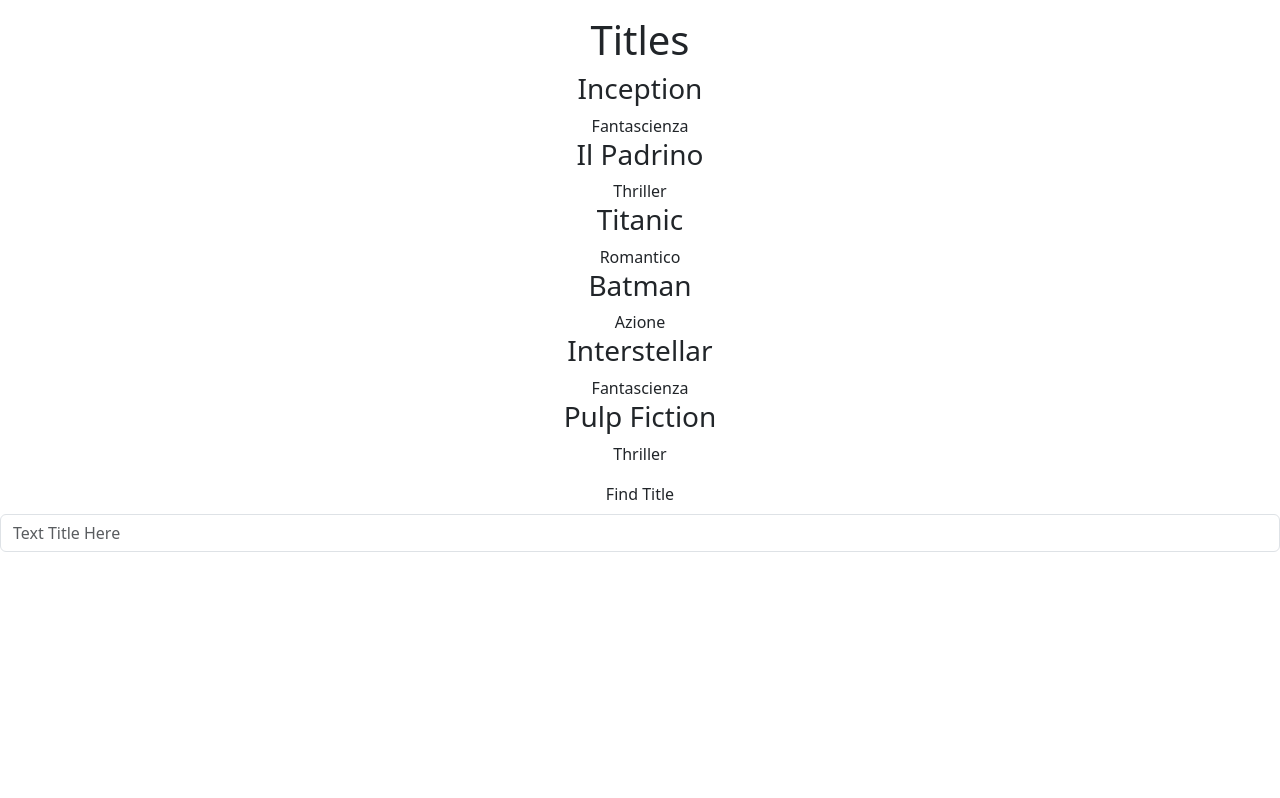
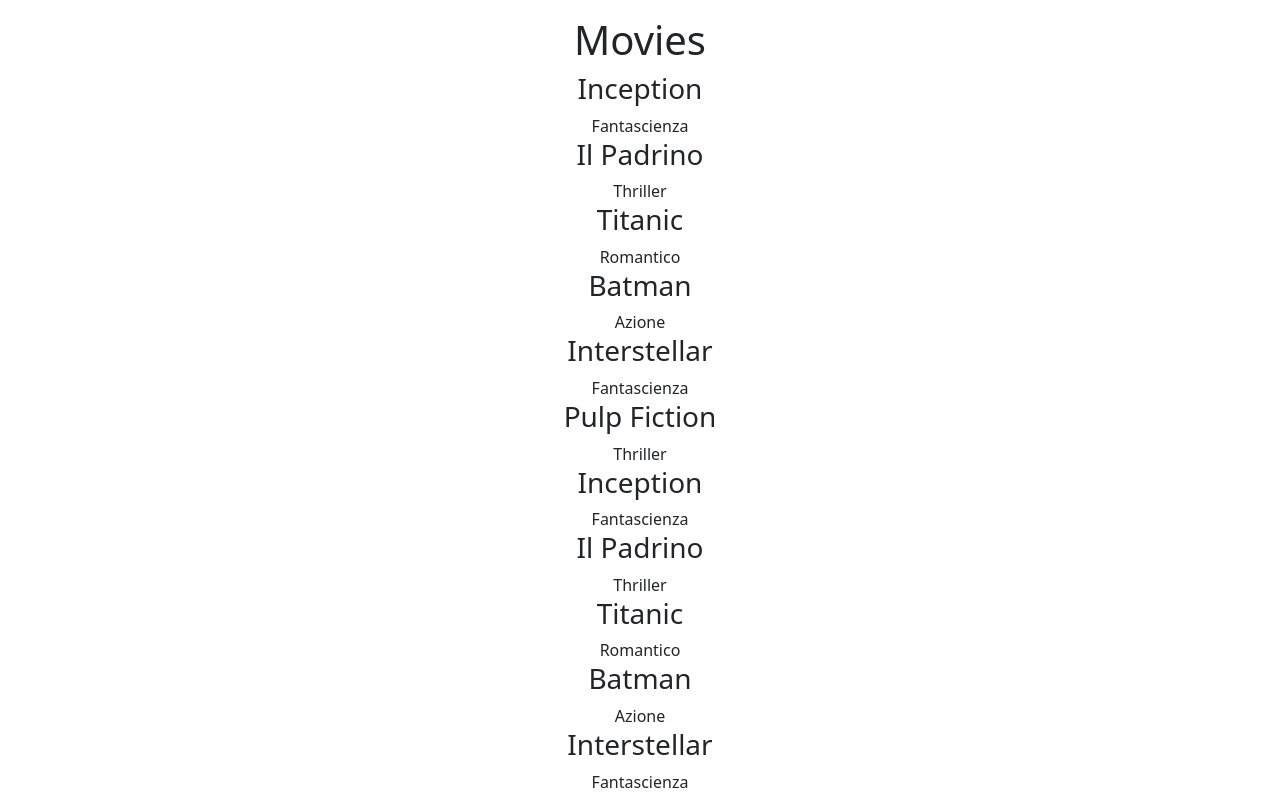
Before and after one commit to tommasodare/react-movie-filter, a React (Vite) app: page / in a window 1280 px wide. Shown: the top 798 px of the page. Built offline with nearby package versions, Linux system fonts and the light colour scheme.

Commit message:
Rename title references to movies and update labels in App component

```diff
--- a/src/App.jsx
+++ b/src/App.jsx
@@ -46,7 +46,7 @@ export default function App() {
     <>
 
       <div className="section text-center mt-3">
-        <h1>Titles</h1>
+        <h1>Movies</h1>
         {
           filteredFilms.map((film, index) => (
             <div key={index}>
@@ -56,9 +56,18 @@ export default function App() {
           ))
         }
 
+        {
+          filteredMovies.map((film, index) => (
+            <div key={index}>
+              <h3>{film.title}</h3>
+              <span>{film.genre}</span>
+            </div>
+          ))
+        }
+
         <div className="my-3">
 
-          <label htmlFor="" className="form-label">Find Title</label>
+          <label htmlFor="" className="form-label">Find Movie</label>
           <input
             type="text"
             className="form-control"
```
